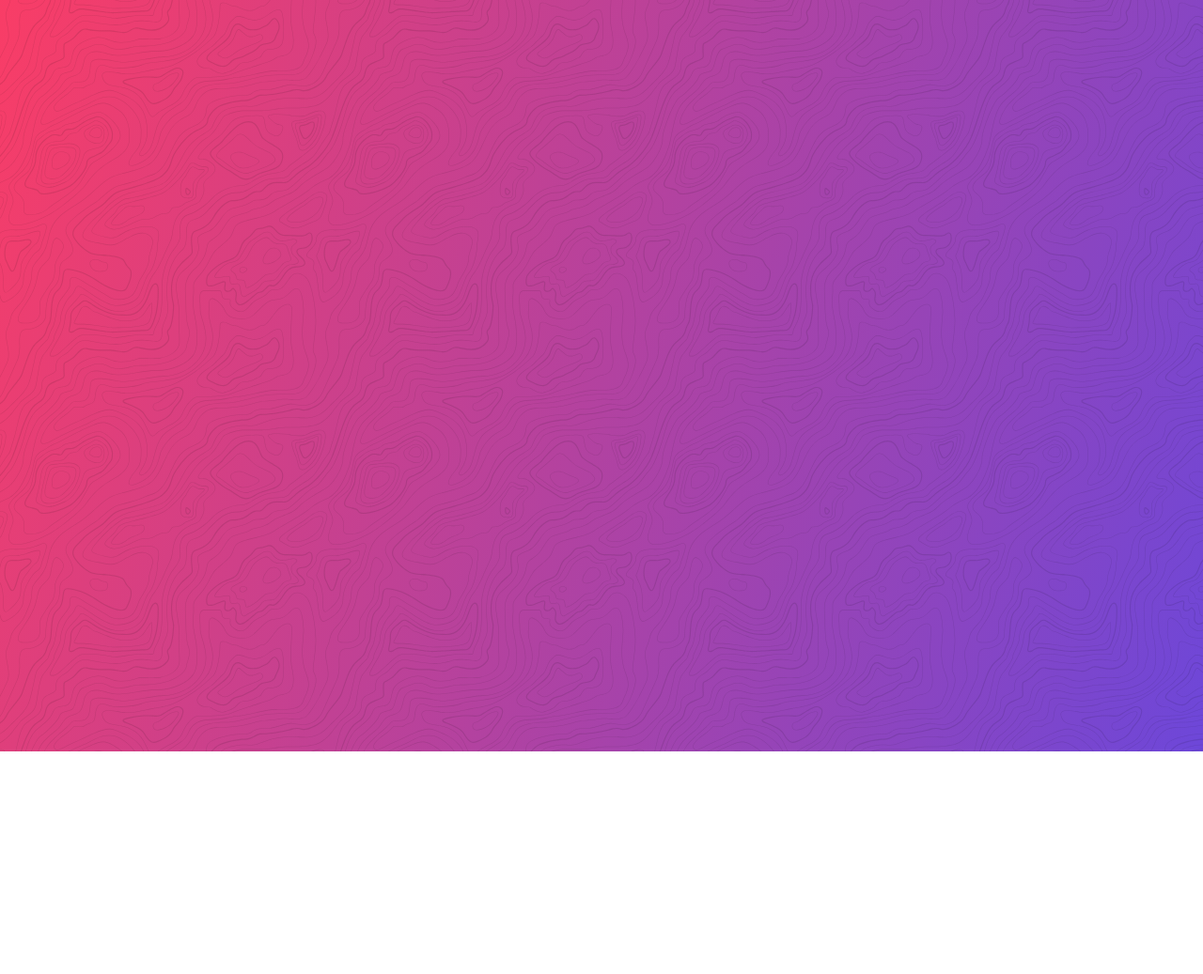
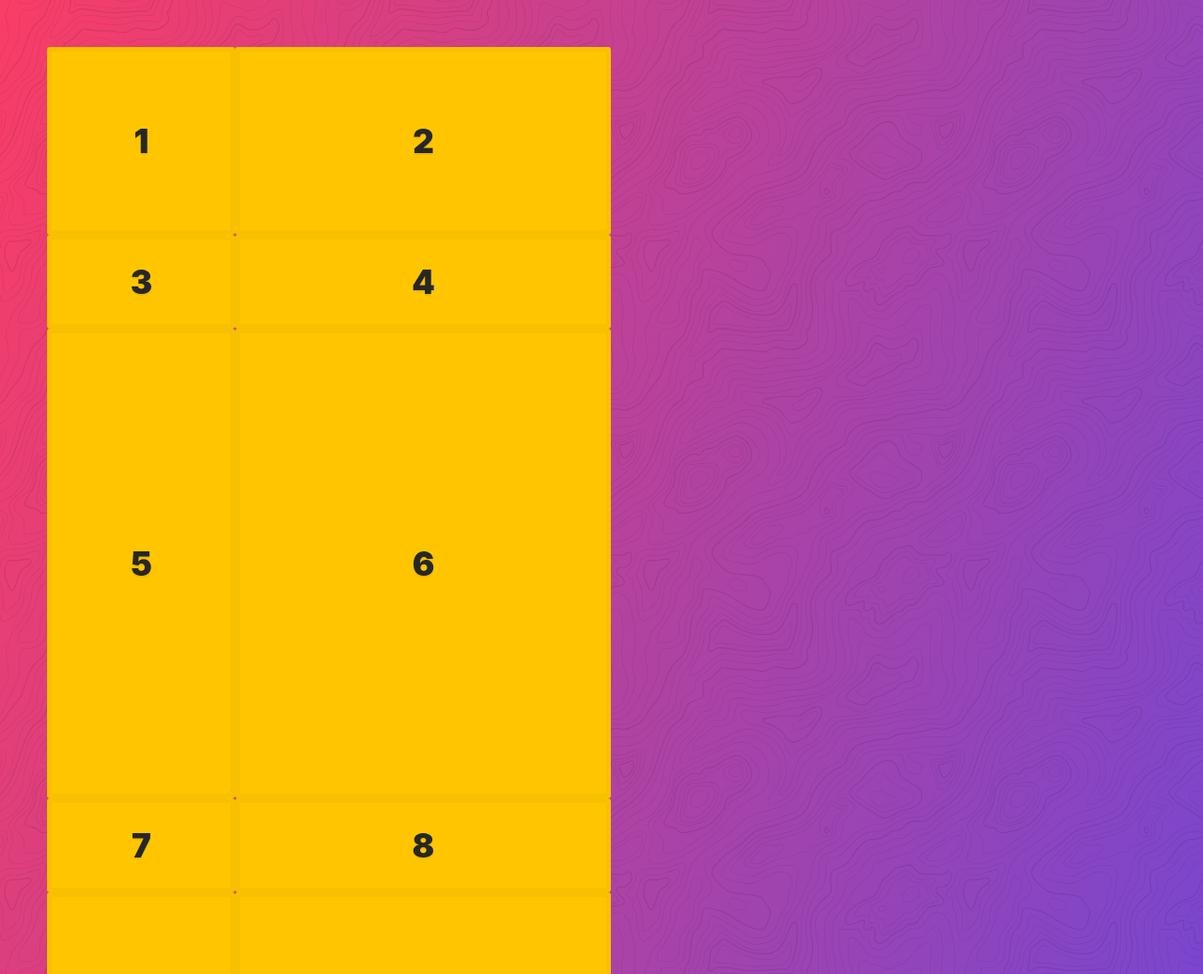
Before and after one commit to imanirudh1/CSS, a plain HTML site: page css-grid/index.html in a window 1280 px wide. Shown: the top 1037 px of the page at 94% size. Before the commit the page ends 800 px from the top, so only its background shows below. Drawn offline with Linux system fonts and the light colour scheme.

Commit message:
grid auto rows

```diff
--- a/css-grid/index.html
+++ b/css-grid/index.html
@@ -7,7 +7,26 @@
     <title>CSS Grid</title>
 </head>
 <body>
-
+    <div class="container">
+        <div class="item">1</div>
+        <div class="item">2</div>
+        <div class="item">3</div>
+        <div class="item">4</div>
+        <div class="item">5</div>
+        <div class="item">6</div>
+        <div class="item">7</div>
+        <div class="item">8</div>
+        <div class="item">9</div>
+        <div class="item">10</div>
+        <style>
+            .container{
+                display: grid;
+                grid-template-columns: 200px 400px;
+               grid-template-rows: 200px 100px;
+               grid-auto-rows: 500px 100px;
+            }
+        </style>
+    </div>
 
 </body>
 </html>
```
